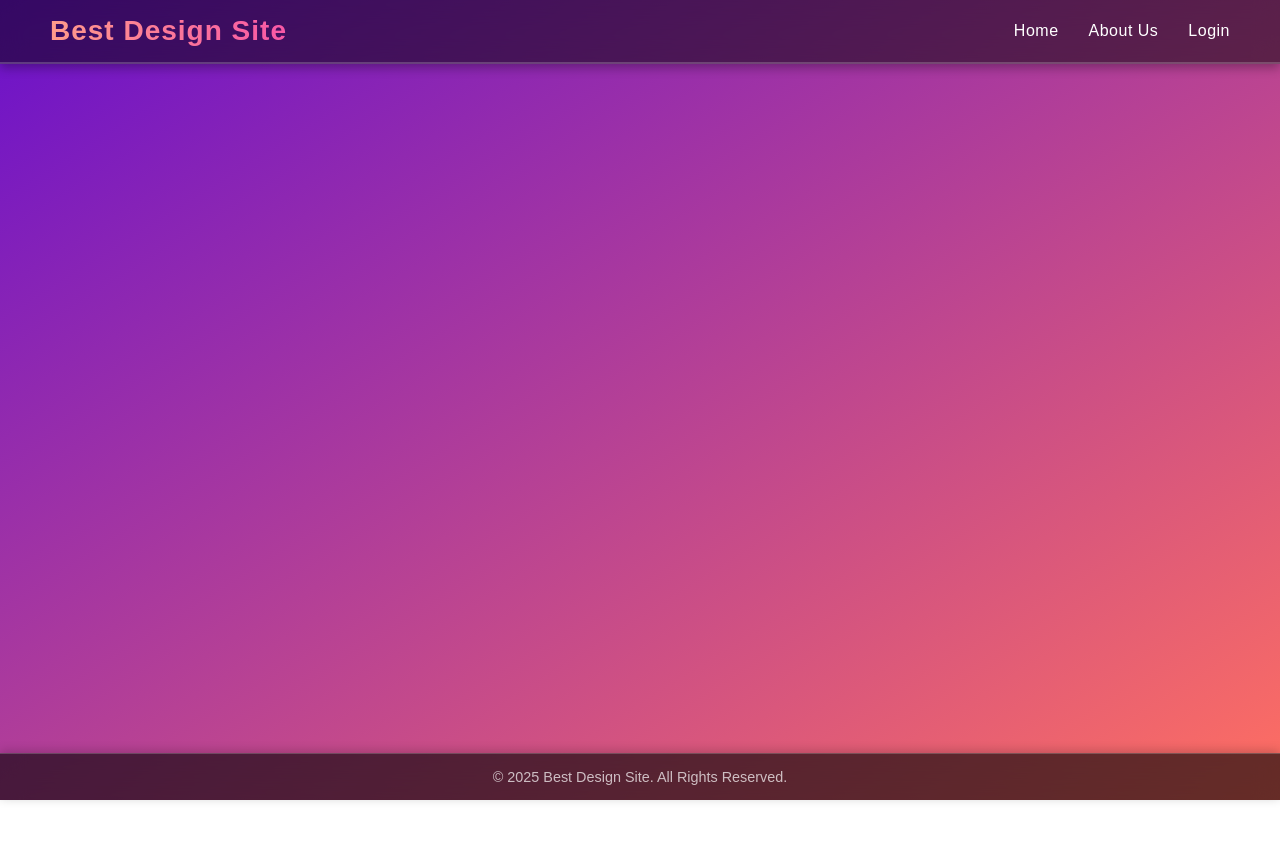
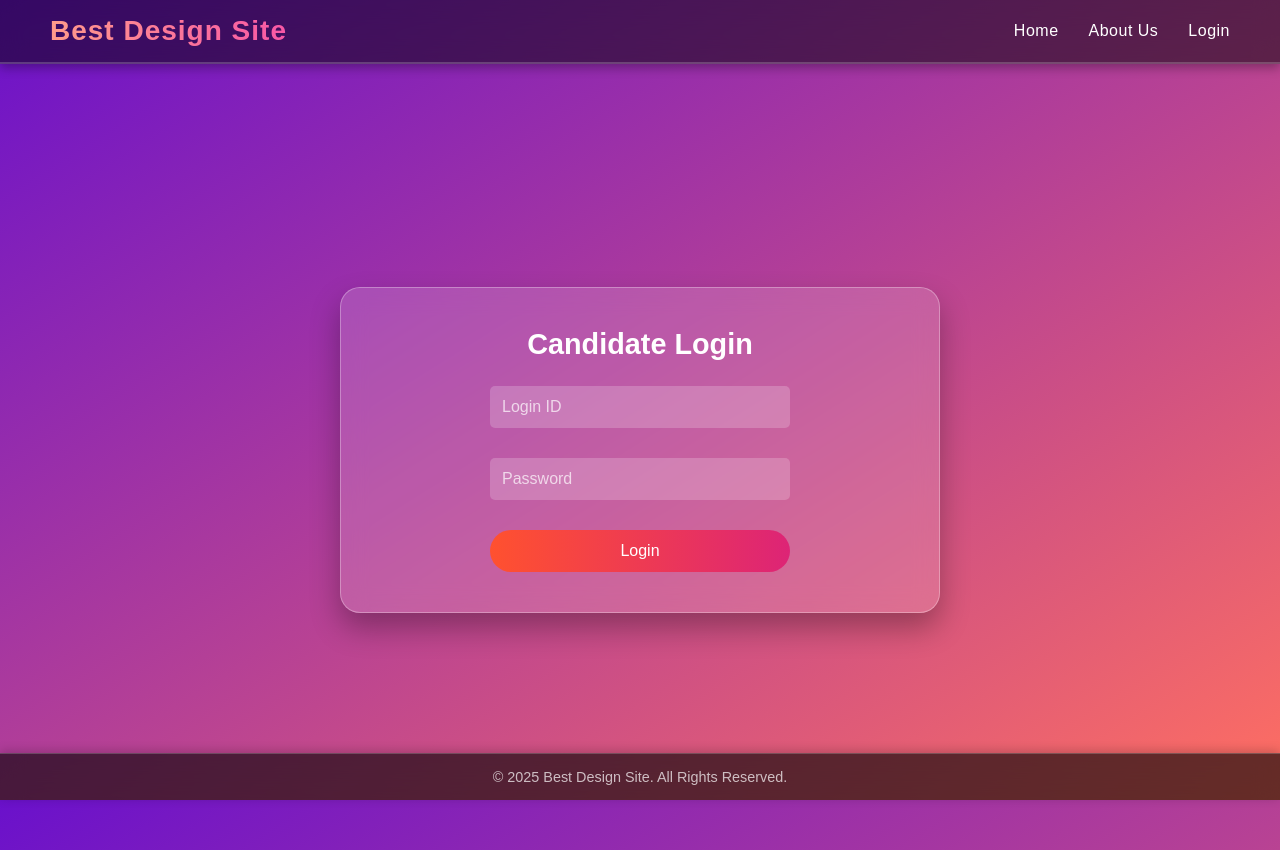
Before and after one commit to Sumanth959172/Python, a React (Create React App) app: page /login/candidate in a window 1280 px wide. Before the commit the page ends 800 px from the top, so only its background shows below. Built offline with nearby package versions, Linux system fonts and the light colour scheme; the HTML template or start-up script is replaced by a standard one.

Commit message:
candidate login

```diff
--- a/src/App.js
+++ b/src/App.js
@@ -7,7 +7,9 @@ import Login from './pages/Login';
 import HRLogin from './pages/HRLogin';
 import HRDashboard from './pages/HRDashboard';
 import CandidatesList from './pages/CandidatesList';
-import SendEmailPage from './pages/EmailForm';  // New Page for Sending Email
+import SendEmailPage from './pages/EmailForm';
+import CandidateLogin from './pages/CandidateLogin';
+import CandidateDashboard from './pages/CandidateDashboard';  // New import
 import './styles.css';
 
 function App() {
@@ -20,6 +22,8 @@ function App() {
                     <Route path="/about-us" element={<AboutUs />} />
                     <Route path="/login" element={<Login />} />
                     <Route path="/login/hr" element={<HRLogin />} />
+                    <Route path="/login/candidate" element={<CandidateLogin />} />
+                    <Route path="/candidate/dashboard" element={<CandidateDashboard />} />
                     <Route path="/dashboard" element={<HRDashboard />} />
                     <Route path="/candidates" element={<CandidatesList />} />
                     <Route path="/send-email/:candidateId" element={<SendEmailPage />} />
--- /dev/null
+++ b/src/pages/CandidateDashboard.jsx
@@ -0,0 +1,22 @@
+import React from 'react';
+import { useLocation } from 'react-router-dom';
+
+function CandidateDashboard() {
+    const location = useLocation();
+    const candidate = location.state?.candidate;
+
+    if (!candidate) {
+        return <p>Unauthorized access. Please log in.</p>;
+    }
+
+    return (
+        <div className="page-container">
+            <div className="about-container">
+                <h2>Welcome, {candidate.name}!</h2>
+                <p>This is your personalized candidate dashboard.</p>
+            </div>
+        </div>
+    );
+}
+
+export default CandidateDashboard;
--- a/src/pages/CandidateLogin.jsx
+++ b/src/pages/CandidateLogin.jsx
@@ -1,18 +1,54 @@
-async function handleCandidateLogin(e) {
+import React, { useState } from 'react';
+import { useNavigate } from 'react-router-dom';
+
+function CandidateLogin() {
+    const [loginID, setLoginID] = useState('');
+    const [password, setPassword] = useState('');
+    const [error, setError] = useState('');
+    const navigate = useNavigate();  // ✅ Important for redirection
+
+    const handleLogin = async (e) => {
         e.preventDefault();
 
-    const response = await fetch('http://localhost:5000/api/candidate/login', {
+        const response = await fetch('http://localhost:5000/api/candidates/login', {
             method: 'POST',
             headers: { 'Content-Type': 'application/json' },
-        body: JSON.stringify({ loginId, password })
+            body: JSON.stringify({ loginID, password })
         });
 
         const result = await response.json();
-    if (result.success) {
-        localStorage.setItem('candidateName', result.candidate.name);
-        localStorage.setItem('candidateEmail', result.candidate.email);
-        navigate('/candidate-dashboard');
+
+        if (response.ok) {
+            // ✅ Navigate to Candidate Dashboard and pass candidate data
+            navigate('/candidate/dashboard', { state: { candidate: result.candidate } });
         } else {
-        alert('Invalid login ID or password');
+            setError(result.message || 'Login failed');
         }
+    };
+
+    return (
+        <div className="page-container">
+            <div className="login-container">
+                <h2>Candidate Login</h2>
+                <form onSubmit={handleLogin}>
+                    <input
+                        type="text"
+                        placeholder="Login ID"
+                        value={loginID}
+                        onChange={(e) => setLoginID(e.target.value)}
+                    />
+                    <input
+                        type="password"
+                        placeholder="Password"
+                        value={password}
+                        onChange={(e) => setPassword(e.target.value)}
+                    />
+                    <button type="submit">Login</button>
+                </form>
+                {error && <p style={{ color: 'red' }}>{error}</p>}
+            </div>
+        </div>
+    );
 }
+
+export default CandidateLogin;
--- a/src/pages/Login.jsx
+++ b/src/pages/Login.jsx
@@ -6,7 +6,11 @@ function Login() {
     const navigate = useNavigate();
 
     const goToHRLogin = () => {
-        navigate('/login/hr');  // This triggers navigation
+        navigate('/login/hr');  // Existing working part
+    };
+
+    const goToCandidateLogin = () => {  // ✅ New handler
+        navigate('/login/candidate');
     };
 
     return (
@@ -25,7 +29,7 @@ function Login() {
                         <div className="role-buttons">
                             <button onClick={goToHRLogin}>HR Login</button>
                             <button>Hiring Manager Login</button>
-                            <button>Candidate Login</button>
+                            <button onClick={goToCandidateLogin}>Candidate Login</button>  {/* 🔥 New navigation added */}
                         </div>
                     </>
                 )}
```
Also changed, not shown: 1 other file (tests, documents, lock files or other folders). Lines whose indentation alone changed are shown as unchanged.
